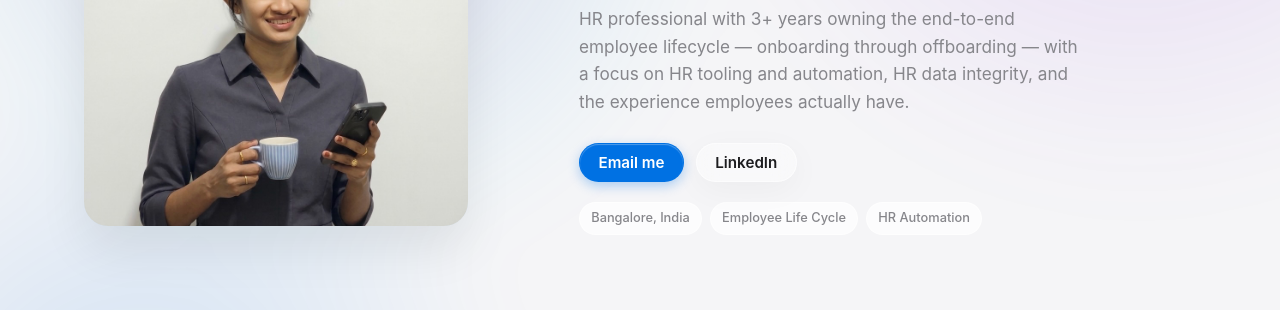
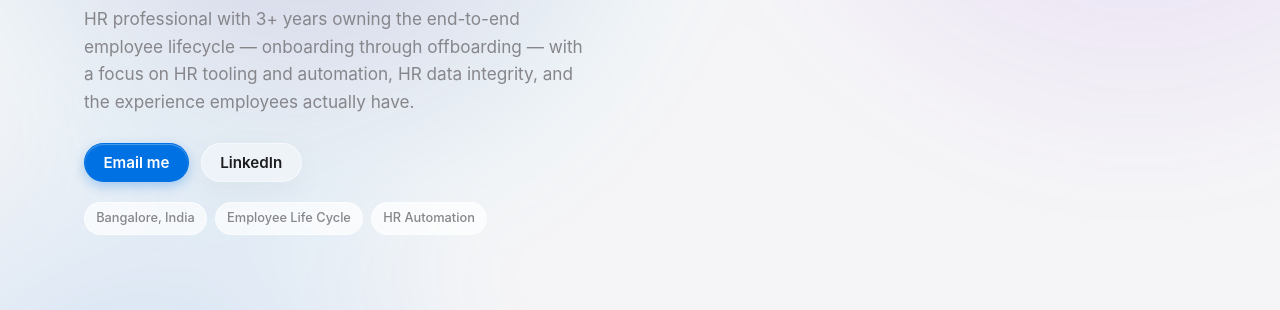
Before and after one commit to kavyasakthivel3/kavyasakthivel3.github.io, a plain HTML site: page index.html in a window 1280 px wide. Shown: the part 308-618 px from the top of the page. Drawn offline with Linux system fonts and the light colour scheme.

Commit message:
Remove hero portrait; reflow hero as a single text column

```diff
--- a/index.html
+++ b/index.html
@@ -423,53 +423,16 @@
 
     /* ==========================================================================
        10. Hero / About (Step 3)
-           Mobile-first single column; photo-left + text-right from 1024px.
+           Single text column, left-aligned so it lines up with the section
+           headings below; the measure is capped so copy never runs the full
+           page width on large screens.
        ========================================================================== */
     .hero {
-      display: grid;
-      grid-template-columns: minmax(0, 1fr);
-      gap: clamp(1.75rem, 1rem + 3vw, 3.5rem);
-      align-items: center;
       padding-block: var(--section-y);
     }
 
-    @media (min-width: 1024px) {
-      .hero {
-        grid-template-columns: minmax(0, 1fr) minmax(0, 1.4fr);
-      }
-    }
-
-    /* 1:1 square photo frame */
-    .hero-photo {
-      width: 100%;
-      max-width: 24rem;
-      aspect-ratio: 1 / 1;
-      margin-inline: auto;
-      padding: 0;
-      border: none;
-      border-radius: var(--radius);
-      overflow: hidden;
-      background-color: var(--accent-soft);
-      box-shadow: var(--shadow-lg);
-    }
-
-    .hero-photo img {
-      width: 100%;
-      height: 100%;
-      aspect-ratio: 1 / 1;
-      object-fit: cover;
-    }
-
-    @media (min-width: 1024px) {
-      .hero-photo {
-        margin-inline: 0;
-      }
-    }
-
-    /* Floating + halo start only once the photo has revealed */
-    .hero-photo.is-visible {
-      animation: float-soft 6s ease-in-out 0.6s infinite,
-                 halo 4s ease-out 1s infinite;
+    .hero-text {
+      max-width: 48rem;
     }
 
     .hero-text > *:last-child {
@@ -903,23 +866,6 @@
     /* .hero-name is deliberately NOT in the list above: its letters animate
        individually (section 20), and fading the whole h1 at the same time
        would compound the two opacities and make the first letters read dim. */
-
-    /* The portrait keeps breathing after it lands: a float (transform) and a
-       halo (box-shadow). float-soft is declared AFTER rise-in so it takes
-       over the transform property once the 0.6s entrance has elapsed. */
-    @keyframes float-soft {
-      0%,
-      100% { transform: translateY(0); }
-      50%  { transform: translateY(-6px); }
-    }
-
-    @keyframes halo {
-      0%,
-      100% { box-shadow: 0 0 0 0 rgb(79 70 229 / 0.20); }
-      50%  { box-shadow: 0 0 0 12px rgb(79 70 229 / 0); }
-    }
-
-
 
     /* --- Timeline: the rail draws down, then the dots pop ------------------ */
     @keyframes draw-rail {
@@ -1228,10 +1174,6 @@
     <!-- All four sections are present as of Step 7:
          #about, #experience, #skills, #education -->
     <section id="about" class="hero" aria-labelledby="hero-name">
-      <div class="hero-photo">
-        <img src="profile.jpeg" alt="Portrait of Kavya Sakthivel" width="896" height="896" fetchpriority="high">
-      </div>
-
       <div class="hero-text">
         <p class="eyebrow">Hello, I'm</p>
         <h1 id="hero-name" class="hero-name">Kavya Sakthivel</h1>
@@ -1525,7 +1467,7 @@
          ================================================================== */
       if (!prefersReduce && supportsIO) {
         var revealTargets = document.querySelectorAll(
-          '.site-header, .hero-photo, .hero-text > .eyebrow, .hero-name, ' +
+          '.site-header, .hero-text > .eyebrow, .hero-name, ' +
           '.hero-role, .hero-tagline, .hero-actions, .hero-badges, ' +
           '.section-heading, .section-intro, .timeline-item, ' +
           '.skill-card, .education-card, .site-footer'
```
Also changed, not shown: profile.jpeg (deleted).
